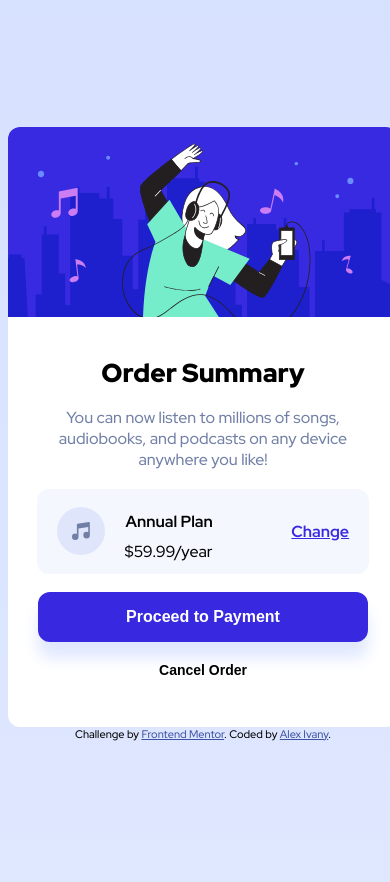
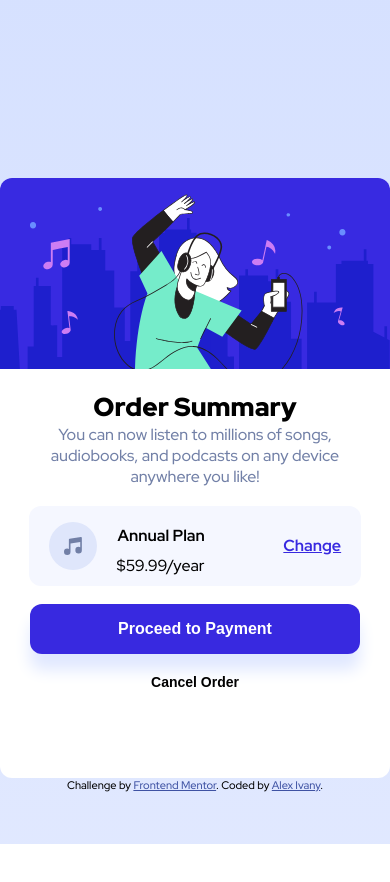
Before and after one commit to alexivany/FrontendMentor, a plain HTML site: page OrderChallenge/index.html in a window 390 px wide. After the commit the page ends 844 px from the top, so only its background shows below. Drawn offline with Linux system fonts and the light colour scheme.

Commit message:
Mobile View Updates

```diff
--- a/OrderChallenge/styles.css
+++ b/OrderChallenge/styles.css
@@ -1,4 +1,7 @@
 @import url('https://fonts.googleapis.com/css2?family=Red+Hat+Display:wght@500;700;900&display=swap');
+* {
+    margin: 0;
+}
 
 body {
     font-family: 'Red Hat Display', sans-serif;
@@ -106,6 +109,16 @@ h2 {
 }
 
 
+@media (max-width:600px) {
+    body{
+        display: flex;
+        justify-content: center;
+        align-items: center;
+        margin-top: 0;
+    }
+
+}
+
 /* Attribution  */
 .attribution a {
     color: hsl(228, 45%, 44%);
--- a/SocialSectionChallenge/styles.css
+++ b/SocialSectionChallenge/styles.css
@@ -130,12 +130,12 @@ h1 {
 /* Mobile View */
 @media (max-width: 1050px) {
   body {
-    padding: 5rem 7.5rem;
-    overflow: auto;
+    padding: 2.5rem 2.5rem;
+    width: 100vw;
   }
   h1, .description {
     text-align: center;
-    width: 100%;
+    overflow: auto;
   }
 
   /* Mobile Ratings */
```
